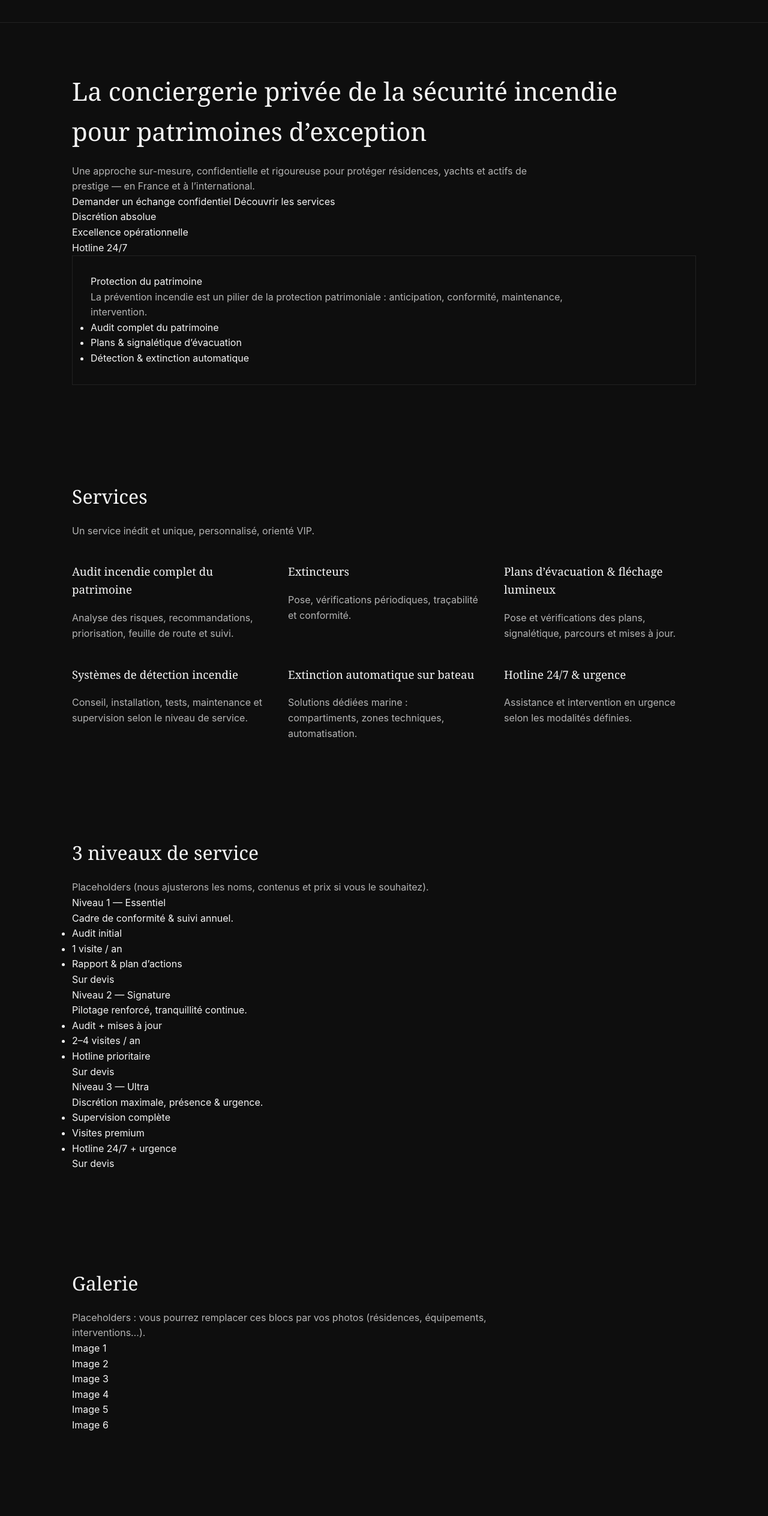
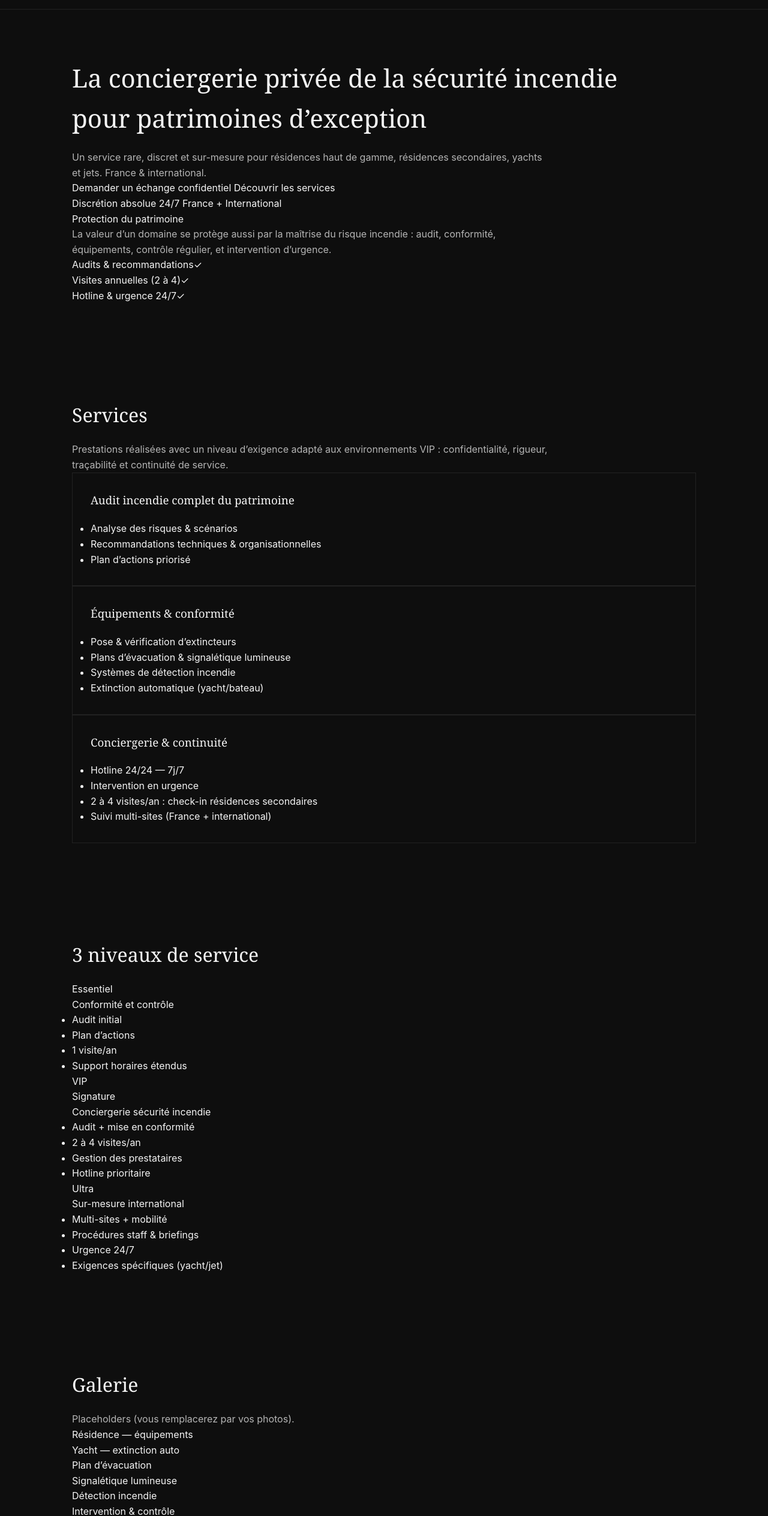
Before and after one commit to Ibravince/fire-estate-office, a plain HTML site: page index.html in a window 1280 px wide. Shown: the part 142-2670 px from the top of the page at 60% size. Drawn offline with Linux system fonts and the light colour scheme.

Commit message:
Update index.html

```diff
--- a/index.html
+++ b/index.html
@@ -2,64 +2,63 @@
 <html lang="fr">
 <head>
   <meta charset="utf-8" />
-  <meta name="viewport" content="width=device-width,initial-scale=1" />
+  <meta name="viewport" content="width=device-width, initial-scale=1" />
   <title>FIRE ESTATE OFFICE — Private Fire Safety Concierge</title>
-  <meta name="description" content="Conciergerie privée en sécurité incendie pour patrimoines de grande valeur. Discrétion, excellence, service sur-mesure." />
+  <meta name="description" content="Conciergerie privée en sécurité incendie pour patrimoines d’exception. Discrétion, excellence, interventions 24/7." />
   <link rel="stylesheet" href="style.css" />
 </head>
 
 <body>
-  <header class="site-header">
-    <div class="container header-inner">
+  <header class="header">
+    <div class="container nav">
       <div class="brand">
-        <!-- Remplacez 'logo.png' par le nom exact de votre fichier logo si vous l’ajoutez -->
-        <div class="logo-box">LOGO</div>
+        <!-- Remplacez logo.png si votre logo a un autre nom -->
+        <img class="logo" src="logo.png" alt="FIRE ESTATE OFFICE" onerror="this.style.display='none'">
         <div class="brand-text">
           <div class="brand-name">FIRE ESTATE OFFICE</div>
-          <div class="brand-tagline">Private Fire Safety Concierge for High-Value Estates</div>
+          <div class="brand-tag">Private Fire Safety Concierge for High-Value Estates</div>
         </div>
       </div>
 
-      <nav class="nav">
-        <a href="#services">Services</a>
-        <a href="#levels">Niveaux</a>
-        <a href="#gallery">Galerie</a>
-        <a href="#contact" class="btn btn-small">Contact</a>
-      </nav>
+      <div class="lang">
+        <a class="lang-link is-active" href="#">FR</a>
+        <a class="lang-link" href="en.html">EN</a>
+        <a class="lang-link" href="es.html">ES</a>
+      </div>
     </div>
   </header>
 
   <main>
     <section class="hero">
-      <div class="container hero-inner">
-        <div class="hero-copy">
+      <div class="container hero-grid">
+        <div>
           <h1>La conciergerie privée de la sécurité incendie<br/>pour patrimoines d’exception</h1>
           <p class="lead">
-            Une approche sur-mesure, confidentielle et rigoureuse pour protéger résidences, yachts et actifs de prestige — en France et à l’international.
+            Un service rare, discret et sur-mesure pour résidences haut de gamme, résidences secondaires,
+            yachts et jets. France & international.
           </p>
-          <div class="hero-cta">
+          <div class="cta">
             <a class="btn" href="#contact">Demander un échange confidentiel</a>
             <a class="btn btn-ghost" href="#services">Découvrir les services</a>
           </div>
 
-          <div class="hero-badges">
-            <div class="badge">Discrétion absolue</div>
-            <div class="badge">Excellence opérationnelle</div>
-            <div class="badge">Hotline 24/7</div>
+          <div class="badges">
+            <span class="badge">Discrétion absolue</span>
+            <span class="badge">24/7</span>
+            <span class="badge">France + International</span>
           </div>
         </div>
 
         <div class="hero-card">
-          <div class="card">
-            <div class="card-title">Protection du patrimoine</div>
-            <p class="card-text">
-              La prévention incendie est un pilier de la protection patrimoniale : anticipation, conformité, maintenance, intervention.
-            </p>
-            <ul class="card-list">
-              <li>Audit complet du patrimoine</li>
-              <li>Plans & signalétique d’évacuation</li>
-              <li>Détection & extinction automatique</li>
-            </ul>
+          <div class="hero-card-title">Protection du patrimoine</div>
+          <p class="hero-card-text">
+            La valeur d’un domaine se protège aussi par la maîtrise du risque incendie : audit, conformité,
+            équipements, contrôle régulier, et intervention d’urgence.
+          </p>
+          <div class="hero-card-lines">
+            <div class="line"><span>Audits & recommandations</span><span>✓</span></div>
+            <div class="line"><span>Visites annuelles (2 à 4)</span><span>✓</span></div>
+            <div class="line"><span>Hotline & urgence 24/7</span><span>✓</span></div>
           </div>
         </div>
       </div>
@@ -68,132 +67,132 @@
     <section id="services" class="section">
       <div class="container">
         <h2>Services</h2>
-        <p class="section-subtitle">Un service inédit et unique, personnalisé, orienté VIP.</p>
+        <p class="muted">
+          Prestations réalisées avec un niveau d’exigence adapté aux environnements VIP : confidentialité, rigueur,
+          traçabilité et continuité de service.
+        </p>
 
-        <div class="grid">
-          <div class="panel">
+        <div class="grid3">
+          <div class="card">
             <h3>Audit incendie complet du patrimoine</h3>
-            <p>Analyse des risques, recommandations, priorisation, feuille de route et suivi.</p>
+            <ul>
+              <li>Analyse des risques & scénarios</li>
+              <li>Recommandations techniques & organisationnelles</li>
+              <li>Plan d’actions priorisé</li>
+            </ul>
           </div>
 
-          <div class="panel">
-            <h3>Extincteurs</h3>
-            <p>Pose, vérifications périodiques, traçabilité et conformité.</p>
+          <div class="card">
+            <h3>Équipements & conformité</h3>
+            <ul>
+              <li>Pose & vérification d’extincteurs</li>
+              <li>Plans d’évacuation & signalétique lumineuse</li>
+              <li>Systèmes de détection incendie</li>
+              <li>Extinction automatique (yacht/bateau)</li>
+            </ul>
           </div>
 
-          <div class="panel">
-            <h3>Plans d’évacuation & fléchage lumineux</h3>
-            <p>Pose et vérifications des plans, signalétique, parcours et mises à jour.</p>
-          </div>
-
-          <div class="panel">
-            <h3>Systèmes de détection incendie</h3>
-            <p>Conseil, installation, tests, maintenance et supervision selon le niveau de service.</p>
-          </div>
-
-          <div class="panel">
-            <h3>Extinction automatique sur bateau</h3>
-            <p>Solutions dédiées marine : compartiments, zones techniques, automatisation.</p>
-          </div>
-
-          <div class="panel">
-            <h3>Hotline 24/7 & urgence</h3>
-            <p>Assistance et intervention en urgence selon les modalités définies.</p>
+          <div class="card">
+            <h3>Conciergerie & continuité</h3>
+            <ul>
+              <li>Hotline 24/24 — 7j/7</li>
+              <li>Intervention en urgence</li>
+              <li>2 à 4 visites/an : check-in résidences secondaires</li>
+              <li>Suivi multi-sites (France + international)</li>
+            </ul>
           </div>
         </div>
       </div>
     </section>
 
-    <section id="levels" class="section section-alt">
+    <section class="section section-dark">
       <div class="container">
         <h2>3 niveaux de service</h2>
-        <p class="section-subtitle">Placeholders (nous ajusterons les noms, contenus et prix si vous le souhaitez).</p>
-
         <div class="pricing">
           <div class="price-card">
-            <div class="price-name">Niveau 1 — Essentiel</div>
-            <div class="price-desc">Cadre de conformité & suivi annuel.</div>
+            <div class="price-name">Essentiel</div>
+            <div class="price-desc">Conformité et contrôle</div>
             <ul>
               <li>Audit initial</li>
-              <li>1 visite / an</li>
-              <li>Rapport & plan d’actions</li>
+              <li>Plan d’actions</li>
+              <li>1 visite/an</li>
+              <li>Support horaires étendus</li>
             </ul>
-            <div class="price-foot">Sur devis</div>
           </div>
 
-          <div class="price-card featured">
-            <div class="price-name">Niveau 2 — Signature</div>
-            <div class="price-desc">Pilotage renforcé, tranquillité continue.</div>
+          <div class="price-card is-featured">
+            <div class="pill">VIP</div>
+            <div class="price-name">Signature</div>
+            <div class="price-desc">Conciergerie sécurité incendie</div>
             <ul>
-              <li>Audit + mises à jour</li>
-              <li>2–4 visites / an</li>
+              <li>Audit + mise en conformité</li>
+              <li>2 à 4 visites/an</li>
+              <li>Gestion des prestataires</li>
               <li>Hotline prioritaire</li>
             </ul>
-            <div class="price-foot">Sur devis</div>
           </div>
 
           <div class="price-card">
-            <div class="price-name">Niveau 3 — Ultra</div>
-            <div class="price-desc">Discrétion maximale, présence & urgence.</div>
+            <div class="price-name">Ultra</div>
+            <div class="price-desc">Sur-mesure international</div>
             <ul>
-              <li>Supervision complète</li>
-              <li>Visites premium</li>
-              <li>Hotline 24/7 + urgence</li>
+              <li>Multi-sites + mobilité</li>
+              <li>Procédures staff & briefings</li>
+              <li>Urgence 24/7</li>
+              <li>Exigences spécifiques (yacht/jet)</li>
             </ul>
-            <div class="price-foot">Sur devis</div>
           </div>
         </div>
       </div>
     </section>
 
-    <section id="gallery" class="section">
+    <section id="galerie" class="section">
       <div class="container">
         <h2>Galerie</h2>
-        <p class="section-subtitle">Placeholders : vous pourrez remplacer ces blocs par vos photos (résidences, équipements, interventions…).</p>
+        <p class="muted">Placeholders (vous remplacerez par vos photos).</p>
 
         <div class="gallery">
-          <div class="ph">Image 1</div>
-          <div class="ph">Image 2</div>
-          <div class="ph">Image 3</div>
-          <div class="ph">Image 4</div>
-          <div class="ph">Image 5</div>
-          <div class="ph">Image 6</div>
+          <div class="ph">Résidence — équipements</div>
+          <div class="ph">Yacht — extinction auto</div>
+          <div class="ph">Plan d’évacuation</div>
+          <div class="ph">Signalétique lumineuse</div>
+          <div class="ph">Détection incendie</div>
+          <div class="ph">Intervention & contrôle</div>
         </div>
       </div>
     </section>
 
-    <section id="contact" class="section section-alt">
+    <section id="contact" class="section">
       <div class="container">
         <h2>Contact</h2>
-        <p class="section-subtitle">Pour une demande confidentielle, merci de privilégier un premier échange direct.</p>
+        <p class="muted">Échange confidentiel — réponse rapide.</p>
 
         <div class="contact">
-          <div class="panel">
-            <h3>Coordonnées</h3>
-            <p><strong>Email :</strong> <span class="muted">placeholder@fireestateoffice.com</span></p>
-            <p><strong>Téléphone :</strong> <span class="muted">+33 X XX XX XX XX</span></p>
-            <p class="muted">France — Interventions possibles à l’international.</p>
+          <div class="card">
+            <h3>Email</h3>
+            <p><a href="mailto:contact@fireestateoffice.com">contact@fireestateoffice.com</a></p>
+            <p class="muted">Remplacez par votre email réel.</p>
           </div>
 
-          <div class="panel">
-            <h3>Message</h3>
-            <p class="muted">Placeholder : si vous souhaitez un formulaire plus tard, on l’ajoutera (Webflow ou solution externe).</p>
-            <a class="btn" href="mailto:placeholder@fireestateoffice.com">Écrire un email</a>
+          <div class="card">
+            <h3>Téléphone</h3>
+            <p><a href="tel:+33000000000">+33 0 00 00 00 00</a></p>
+            <p class="muted">Remplacez par votre numéro réel.</p>
           </div>
         </div>
       </div>
     </section>
   </main>
 
-  <footer class="site-footer">
+  <footer class="footer">
     <div class="container footer-inner">
-      <div class="muted">© <span id="year"></span> FIRE ESTATE OFFICE — Tous droits réservés.</div>
-      <div class="muted">Discrétion • Excellence • Service sur-mesure</div>
+      <div>© <span id="y"></span> FIRE ESTATE OFFICE</div>
+      <div class="muted">France — interventions possibles à l’international</div>
     </div>
   </footer>
 
   <script>
-    document.getElementById("year").textContent = new Date().getFullYear();
+    document.getElementById("y").textContent = new Date().getFullYear();
   </script>
 </body>
 </html>
```
